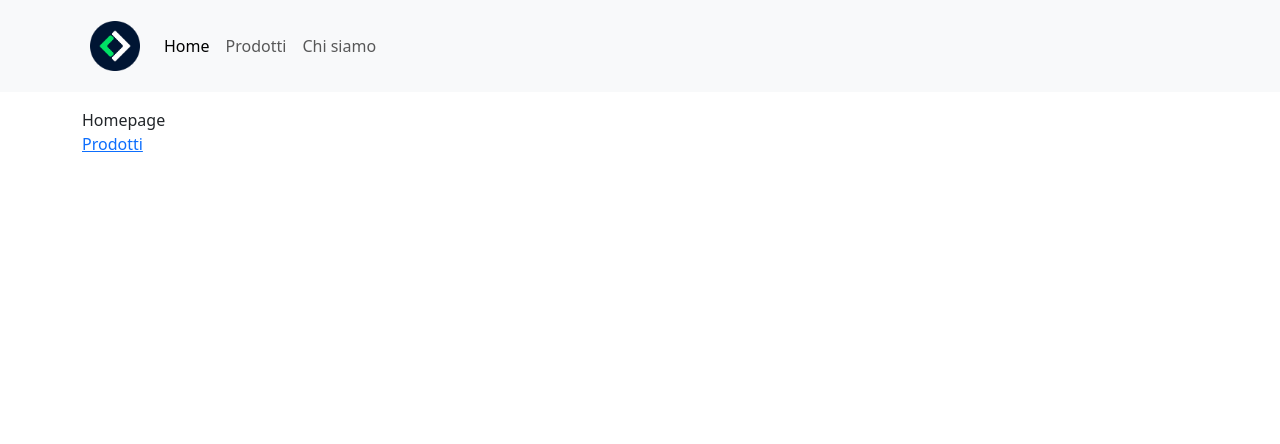
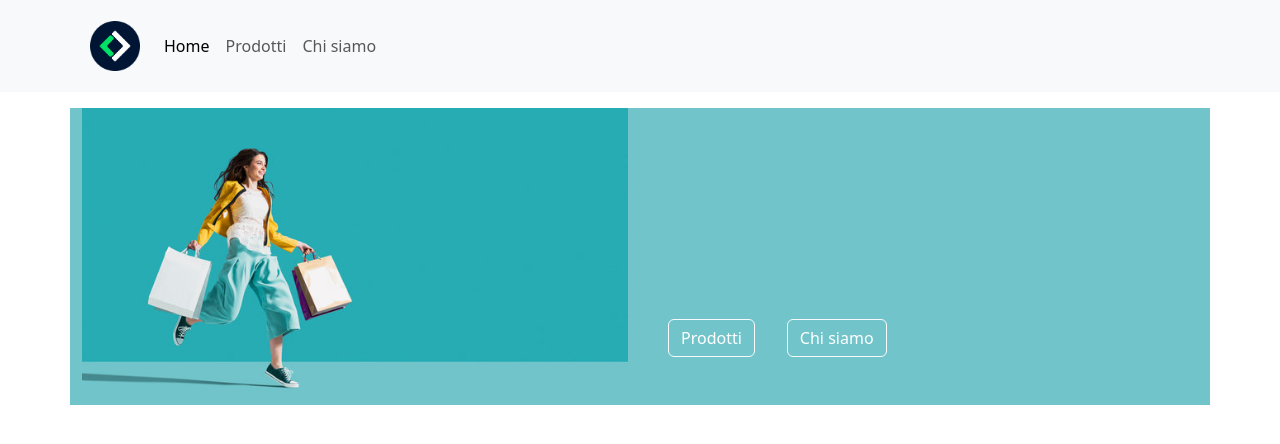
Before and after one commit to valecristiano/react-router, a React (Vite) app: page / in a window 1280 px wide. Shown: the top 444 px of the page. Built offline with nearby package versions, Linux system fonts and the light colour scheme.

Commit message:
homepage

```diff
--- a/src/assets/css/index.css
+++ b/src/assets/css/index.css
@@ -1,3 +1,8 @@
+/* homepgae */
+.homepage {
+  background-color: #71c5ca;
+}
+/* Prodotti */
 .card-wrapper {
   height: 100%;
 }
--- a/src/pages/HomePage.jsx
+++ b/src/pages/HomePage.jsx
@@ -3,8 +3,19 @@ import { Link } from "react-router-dom";
 export default function HomePage() {
   return (
     <>
-      <div>Homepage</div>
-      <Link to="/prodotti"> Prodotti</Link>
+      <section className="homepage row align-items-end justify-content-end ">
+        <div className="col-12 col-md-6">
+          <img className="img-fluid" src="public/img/shopping_spree.jpg" alt="shopping_spree" />
+        </div>
+        <div className="col-12 col-md-6">
+          <Link to="/prodotti" className="btn btn-outline-light text-white text-decoration-none my-5 mx-3">
+            Prodotti
+          </Link>
+          <Link to="/chisiamo" className="btn btn-outline-light text-white text-decoration-none my-5 mx-3">
+            Chi siamo
+          </Link>
+        </div>
+      </section>
     </>
   );
 }
```
Also changed, not shown: public/img/shopping_spree.jpg (added).
